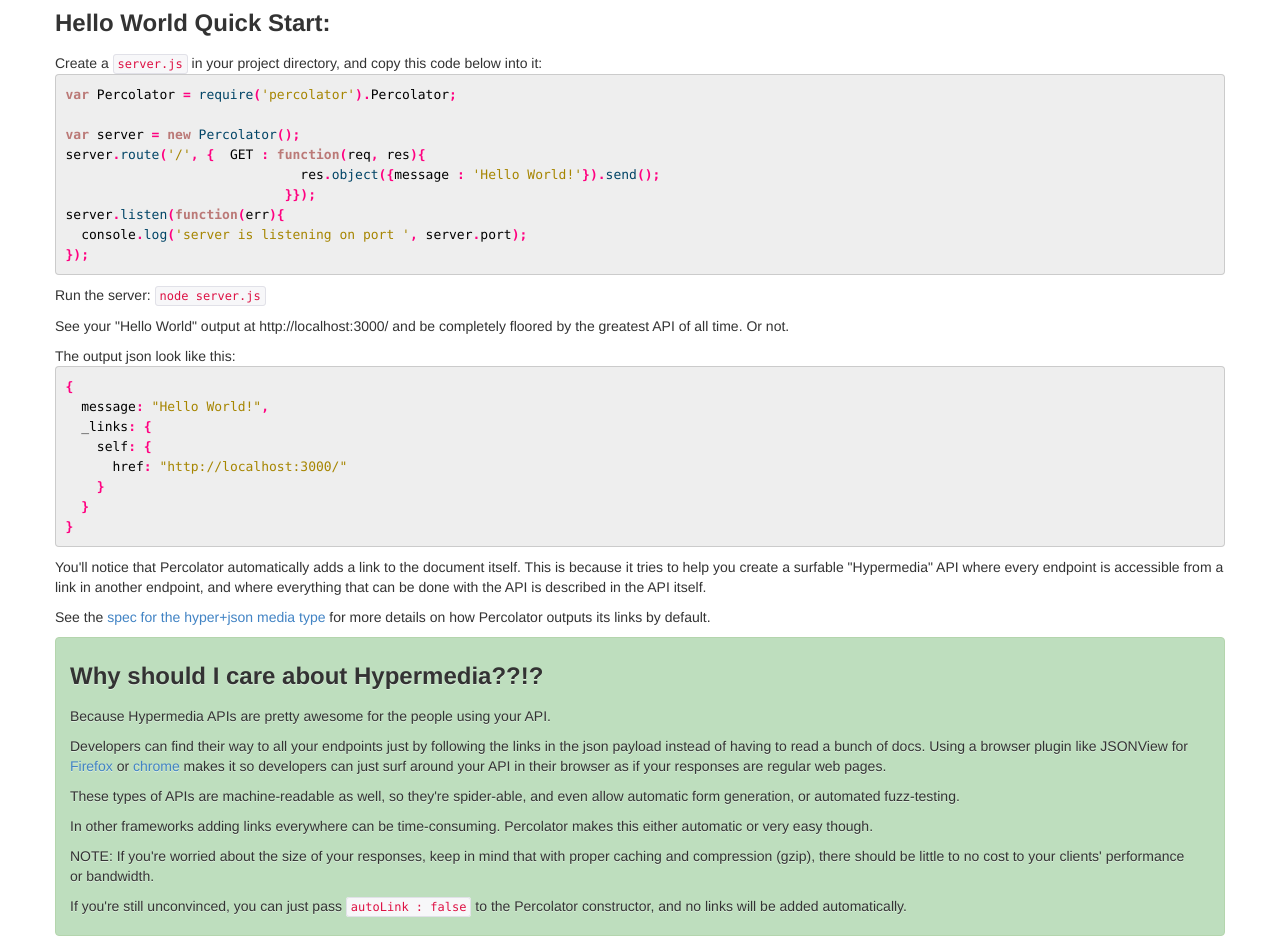
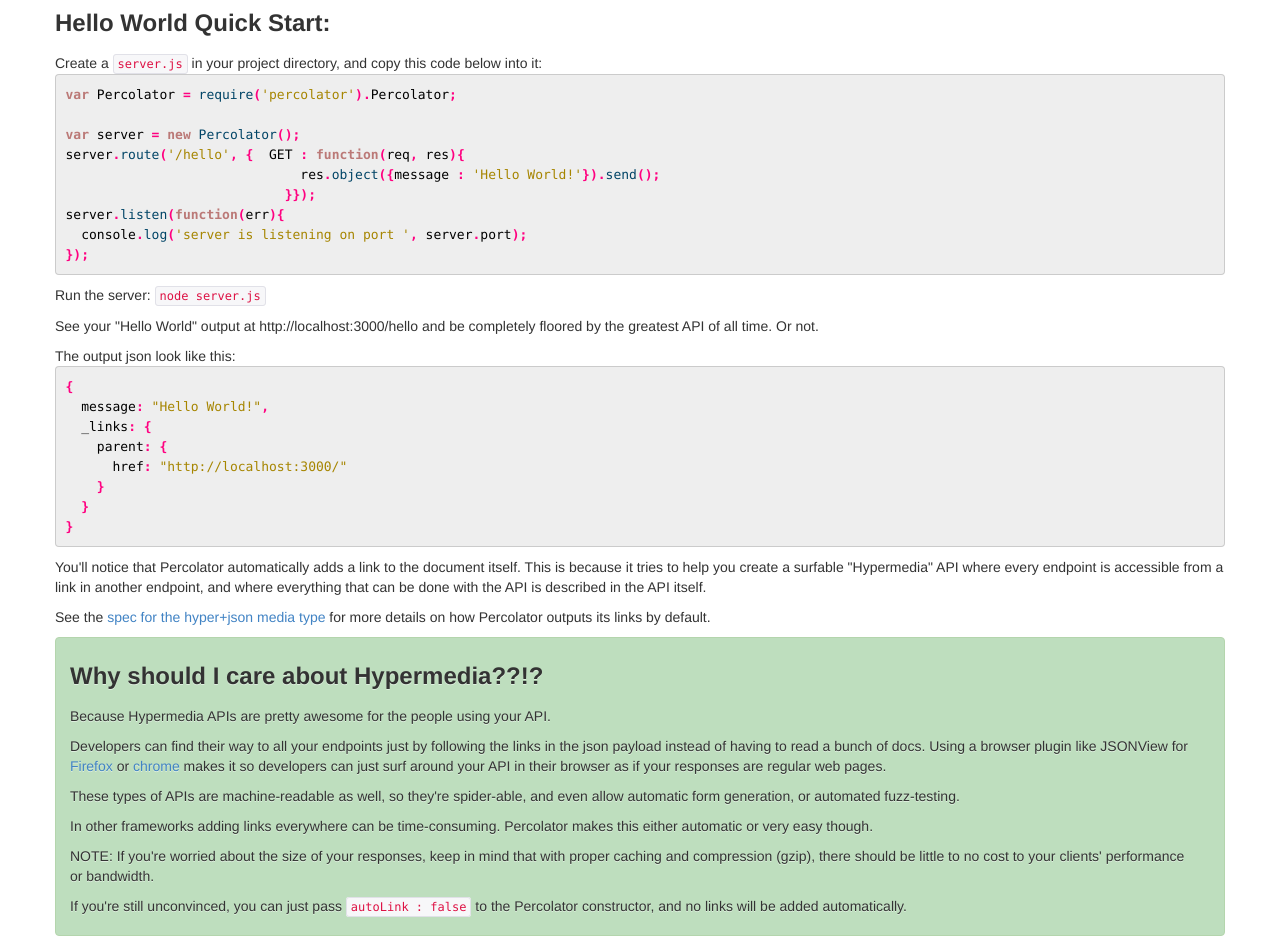
Before and after one commit to cainus/percolator, a website: page docs/documentation.html in a window 1280 px wide. Shown: the part 1123-2067 px from the top of the page. Drawn offline with nearby package versions, Linux system fonts and the light colour scheme; files that its build step writes are made by us from their sources.

Commit message:
fix the docs to not show self links (hopefully this is the last reference).

```diff
--- a/docs/documentation.html
+++ b/docs/documentation.html
@@ -219,7 +219,7 @@
 var Percolator = require('percolator').Percolator;
 
 var server = new Percolator();
-server.route('/', {  GET : function(req, res){
+server.route('/hello', {  GET : function(req, res){
                               res.object({message : 'Hello World!'}).send();
                             }});
 server.listen(function(err){
@@ -233,14 +233,14 @@
 </p>
 </li>
 
-<li><p>See your "Hello World" output at http://localhost:3000/ and be completely floored by the greatest
+<li><p>See your "Hello World" output at http://localhost:3000/hello and be completely floored by the greatest
 API of all time.  Or not.</p>
 The output json look like this:
 <pre class="sh_javascript">
 {
   message: "Hello World!",
   _links: {
-    self: {
+    parent: {
       href: "http://localhost:3000/"
     }
   }
```
